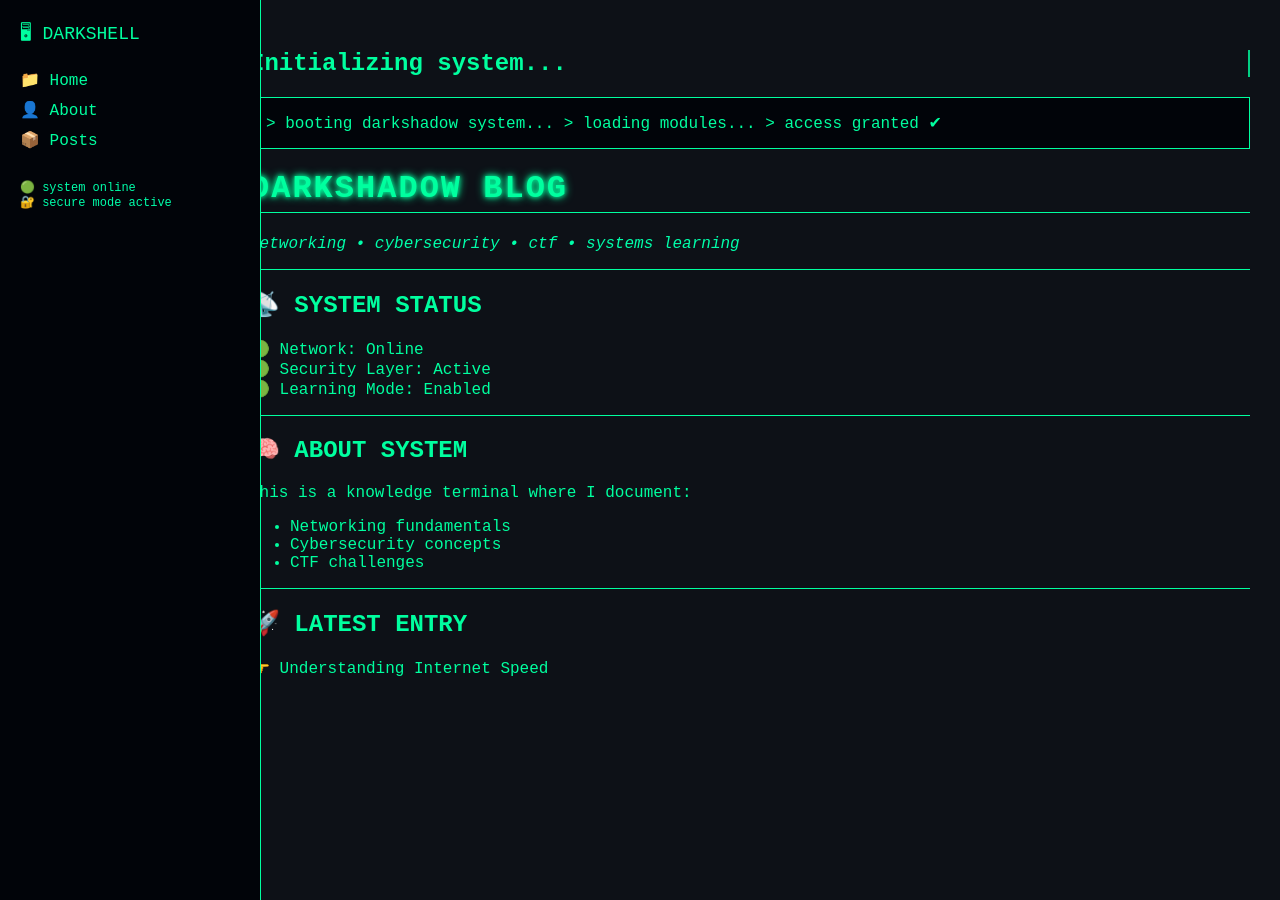
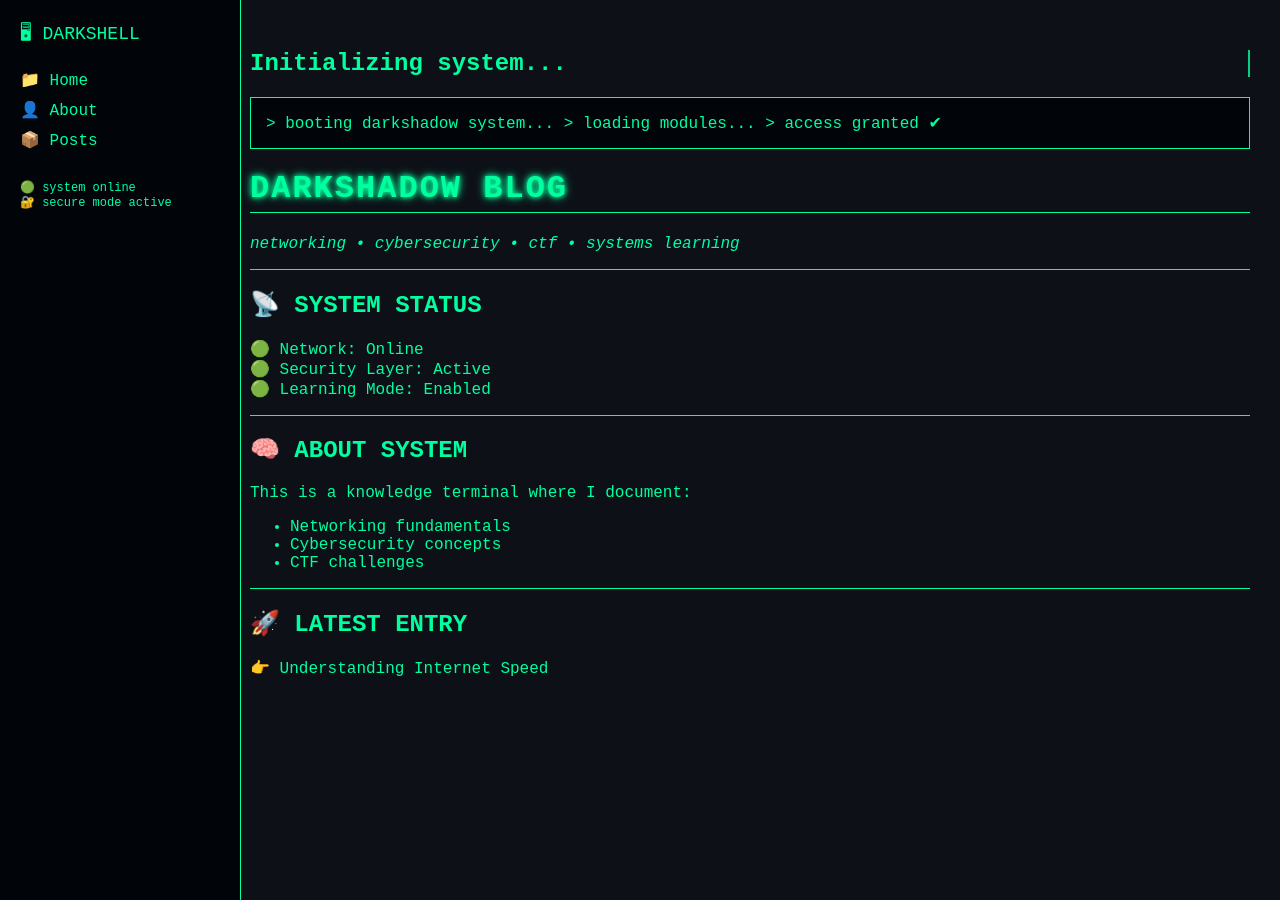
Before and after one commit to ashuraweismann/ashuraweismann.github.io, a Jekyll site: the page built from index.md, in a window 1280 px wide and 900 px high. Built offline with Jekyll 4.4.1, drawn with Linux system fonts in a browser that asks for light colours.

Commit message:
Reduce sidebar width from 220px to 200px

```diff
--- a/assets/css/style.scss
+++ b/assets/css/style.scss
@@ -112,7 +112,7 @@ hr {
 
 /* SIDEBAR (FIXED - NO OVERLAY NOW) */
 .sidebar {
-  width: 220px;
+  width: 200px;
   background: #010409;
   border-right: 1px solid #00ff9f;
 
```
